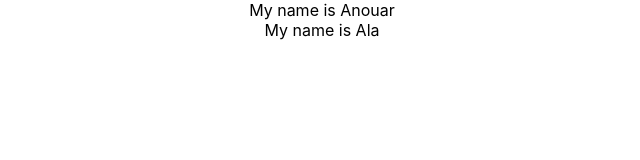
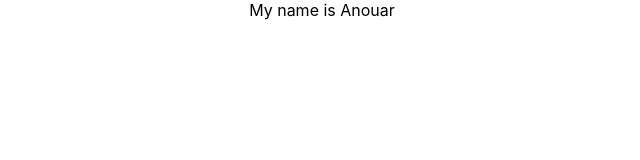
Before and after one commit to Anouar-Aouini/git-team, a React (Create React App) app: page / in a window 1280 px wide. Shown: the top 160 px of the page, without its empty margins (318-958 px from the left). Built offline with nearby package versions, Linux system fonts and the light colour scheme.

Commit message:
some anouar commit

```diff
--- a/src/App.js
+++ b/src/App.js
@@ -1,12 +1,10 @@
 import './App.css';
-import Ala from "./ala"
 import Anouar from "./anouar"
 
 function App() {
   return (
     <div className="App">
       <Anouar/>
-      <Ala/>
     </div>
   );
 }
```
